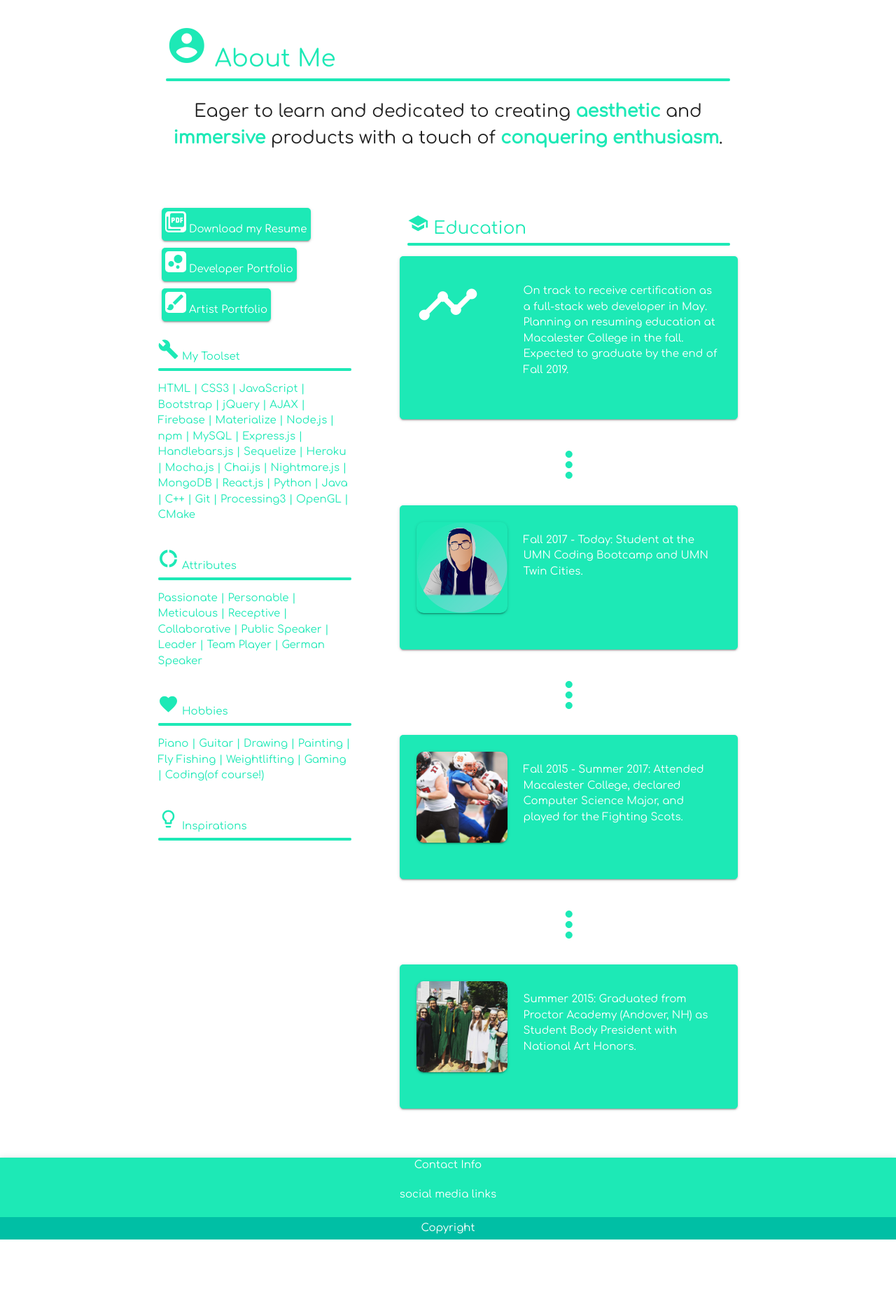
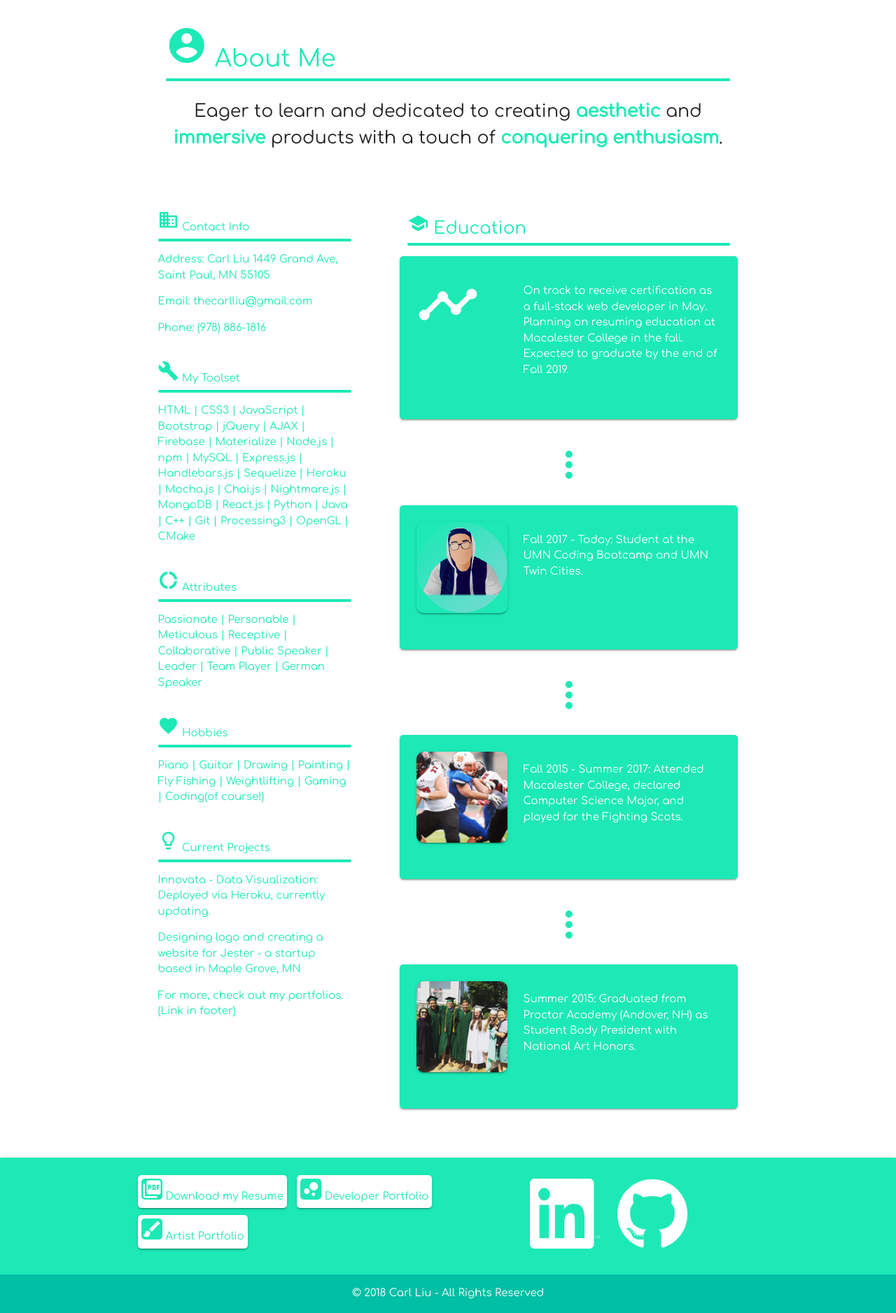
Before and after one commit to thecarlliu/my-resume, a plain HTML site: page index.html in a window 1280 px wide. Shown: the part 326-2202 px from the top of the page at 70% size. Before the commit the page ends 2097 px from the top, so only its background shows below. Drawn offline with nearby package versions, Linux system fonts and the light colour scheme.

Commit message:
Updated footer. Added contact info and current projects sections.

```diff
--- a/index.html
+++ b/index.html
@@ -48,26 +48,29 @@
         <div class="row">
             <div class="col s12 m4">
                 <div class="row">
-                    <a class="waves-effect waves-dark btn-small teal accent-3 white-text z-depth-1" target="_blank" style="border-radius:5px;padding:5px;margin:5px;">
-                        <i class="small material-icons white teal-text text-accent-3" style="border-radius:5px;">picture_as_pdf</i>
-                        Download my Resume
-                    </a>
-                    <!--<a class="waves-effect waves-dark btn-small teal accent-3 white-text z-depth-1" target="_blank" href="https://www.linkedin.com/thecarlliu/" style="border-radius:5px;padding:5px;margin:5px;">-->
-                        <!--<i class="small material-icons white teal-text text-accent-3" style="border-radius:5px;">work</i>-->
-                        <!--LinkedIn-->
-                    <!--</a>-->
-                    <!--<a class="waves-effect waves-dark btn-small teal accent-3 white-text z-depth-1" target="_blank" href="https://www.github.com/thecarlliu/" style="border-radius:5px;padding:5px;margin:5px;">-->
-                        <!--<i class="small material-icons white teal-text text-accent-3" style="border-radius:5px;">web</i>-->
-                        <!--Github-->
-                    <!--</a>-->
-                    <a class="waves-effect waves-dark btn-small teal accent-3 white-text z-depth-1" target="_blank" href="https://www.thecarlliu.github.io/developer-portfolio/" style="border-radius:5px;padding:5px;margin:5px;">
-                        <i class="small material-icons white teal-text text-accent-3" style="border-radius:5px;">bubble_chart</i>
-                        Developer Portfolio
-                    </a>
-                    <a class="waves-effect waves-dark btn-small teal accent-3 white-text z-depth-1" target="_blank" href="https://www.thecarlliu.com/" style="border-radius:5px;padding:5px;margin:5px;">
-                        <i class="small material-icons white teal-text text-accent-3" style="border-radius:5px;">brush</i>
-                        Artist Portfolio
-                    </a>
+                    <h6 class="teal-text text-accent-3">
+                    <span>
+                        <i class="small material-icons teal-text text-accent-3">business</i>
+                        Contact Info
+                        <div class="progress">
+                            <div class="determinate teal accent-3" style="width:100%;"></div>
+                        </div>
+                    </span>
+                    </h6>
+                    <p class="teal-text text-accent-3">
+                        Address:
+                        Carl Liu
+                        1449 Grand Ave,
+                        Saint Paul, MN 55105
+                    </p>
+                    <p class="teal-text text-accent-3">
+                        Email:
+                        thecarlliu@gmail.com
+                    </p>
+                    <p class="teal-text text-accent-3">
+                        Phone:
+                        (978) 886-1816
+                    </p>
                 </div>
                 <div class="row">
                     <h6 class="teal-text text-accent-3">
@@ -115,14 +118,20 @@
                     <h6 class="teal-text text-accent-3">
                     <span>
                         <i class="small material-icons teal-text text-accent-3">lightbulb_outline</i>
-                        Inspirations
+                        Current Projects
                         <div class="progress">
                             <div class="determinate teal accent-3" style="width:100%;"></div>
                         </div>
                     </span>
                     </h6>
-                    <p>
-
+                    <p class="teal-text text-accent-3">
+                        Innovata - Data Visualization: Deployed via Heroku, currently updating.
+                    </p>
+                    <p class="teal-text text-accent-3">
+                        Designing logo and creating a website for Jester - a startup based in Maple Grove, MN
+                    </p>
+                    <p class="teal-text text-accent-3">
+                        For more, check out my portfolios. (Link in footer)
                     </p>
                 </div>
             </div>
@@ -210,17 +219,35 @@
 </div>
 
 <footer class="teal accent-3 z-depth-2">
-    <div class="container">
-        <div class="row white-text center">
-            Contact Info
-        </div>
-        <div class="row white-text center">
-            social media links
+    <div class="container" style="padding-top:20px;">
+        <div class="row white-text">
+            <div class="col s12 m6">
+                <a class="waves-effect waves-dark btn-small teal-text text-accent-3 white z-depth-1" target="_blank" style="border-radius:5px;padding:5px;margin:5px;">
+                    <i class="small material-icons white-text teal accent-3" style="border-radius:5px;">picture_as_pdf</i>
+                    Download my Resume
+                </a>
+                <a class="waves-effect waves-dark btn-small teal-text text-accent-3 white z-depth-1" target="_blank" href="https://www.thecarlliu.github.io/developer-portfolio/" style="border-radius:5px;padding:5px;margin:5px;">
+                    <i class="small material-icons white-text teal accent-3" style="border-radius:5px;">bubble_chart</i>
+                    Developer Portfolio
+                </a>
+                <a class="waves-effect waves-dark btn-small teal-text text-accent-3 white z-depth-1" target="_blank" href="https://www.thecarlliu.com/" style="border-radius:5px;padding:5px;margin:5px;">
+                    <i class="small material-icons white-text teal accent-3" style="border-radius:5px;">brush</i>
+                    Artist Portfolio
+                </a>
+            </div>
+            <div class="col s12 m6 center">
+                <a href="https://www.linkedin.com/thecarlliu/" target="_blank">
+                    <img src="assets/images/linkedin.png" width="100px" height="100px" style="margin:10px;">
+                </a>
+                <a href="https://www.github.com/thecarlliu/" target="_blank">
+                    <img src="assets/images/github.png" width="100px" height="100px" style="margin:10px;">
+                </a>
+            </div>
         </div>
     </div>
     <div class="teal accent-4">
-        <div class="container white-text center" style="padding-top:5px;padding-bottom:5px;">
-                Copyright
+        <div class="container white-text center" style="padding-top:1px;padding-bottom:1px;">
+            <p>© 2018 Carl Liu - All Rights Reserved</p>
         </div>
     </div>
 </footer>
```
Also changed, not shown: assets/images/github.png (added), assets/images/linkedin.png (added), 1 other file.
